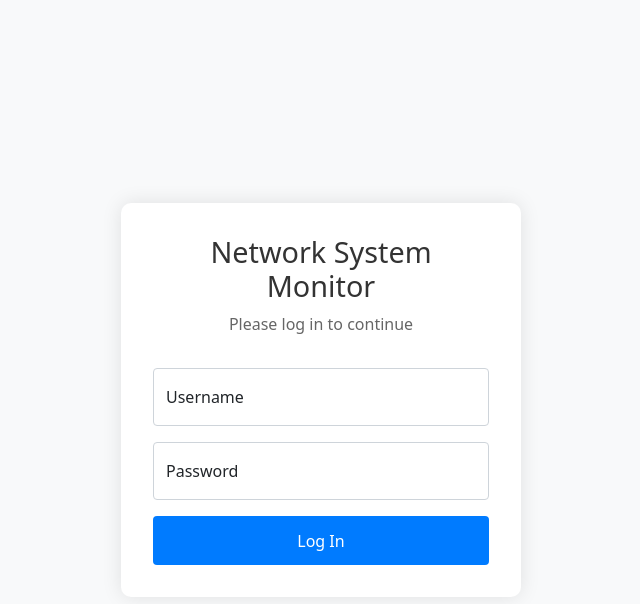
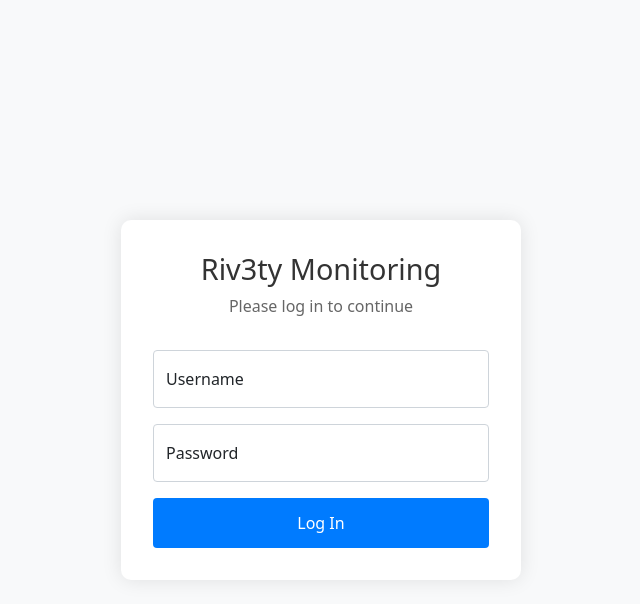
Before and after one commit to riv3ty/riv3tyMonitoring, a Flask app: page /login in a window 1280 px wide. Shown: the top 604 px of the page, without its empty margins (319-959 px from the left). Run offline with Flask 3, Linux system fonts and the light colour scheme.

Commit message:
Change application title to Riv3ty Monitoring

```diff
--- a/templates/index.html
+++ b/templates/index.html
@@ -3,7 +3,7 @@
 <head>
     <meta charset="UTF-8">
     <meta name="viewport" content="width=device-width, initial-scale=1.0">
-    <title>Network System Monitor</title>
+    <title>Riv3ty Monitoring</title>
     <link href="https://cdn.jsdelivr.net/npm/bootstrap@5.1.3/dist/css/bootstrap.min.css" rel="stylesheet">
     <style>
         :root {
@@ -117,7 +117,7 @@
 <body class="light-mode">
     <div class="container py-4">
         <div class="d-flex justify-content-between align-items-center mb-4">
-            <h1>Network System Monitor</h1>
+            <h1>Riv3ty Monitoring</h1>
             <div>
                 <button class="btn btn-outline-primary settings-btn me-2" data-bs-toggle="modal" data-bs-target="#settingsModal">
                     Settings
--- a/templates/login.html
+++ b/templates/login.html
@@ -3,7 +3,7 @@
 <head>
     <meta charset="UTF-8">
     <meta name="viewport" content="width=device-width, initial-scale=1.0">
-    <title>Login - Network System Monitor</title>
+    <title>Login - Riv3ty Monitoring</title>
     <link href="https://cdn.jsdelivr.net/npm/bootstrap@5.1.3/dist/css/bootstrap.min.css" rel="stylesheet">
     <style>
         body {
@@ -63,7 +63,7 @@
 <body>
     <div class="login-container">
         <div class="login-header">
-            <h1>Network System Monitor</h1>
+            <h1>Riv3ty Monitoring</h1>
             <p>Please log in to continue</p>
         </div>
 
```
